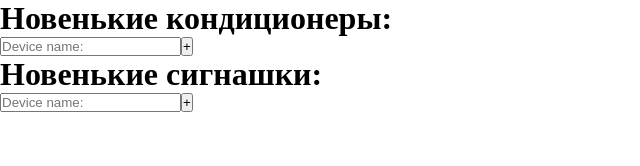
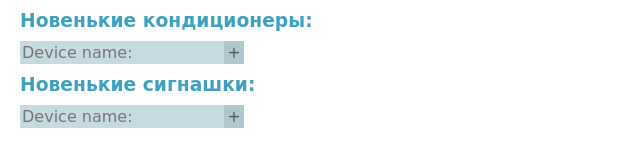
Before and after one commit to victoria-cloud/smartHouse1, a website with bundled scripts: page index.html in a window 1280 px wide. Shown: the whole page, without its empty margins (0-640 px from the left). Built offline with nearby package versions, Linux system fonts and the light colour scheme.

Commit message:
add style.css

```diff
--- a/script.js
+++ b/script.js
@@ -39,10 +39,12 @@ class View {
         this._airCondInput = document.createElement("input");
         this._airCondInput.type = "text";
         this._airCondInput.placeholder = "Device name:";
+        this._airCondInput.className = "inputForName";
 
         const addAirCondButton = document.createElement("button");
         addAirCondButton.type = "button";
         addAirCondButton.innerText = "+";
+        addAirCondButton.className = "addButton";
         addAirCondButton.addEventListener(
             "click",
             this._addAirCondButtonHandler()
@@ -65,10 +67,12 @@ class View {
         this._alarmInput = document.createElement("input");
         this._alarmInput.type = "text";
         this._alarmInput.placeholder = "Device name:";
+        this._alarmInput.className = "inputForName";
 
         const addAlarmButton = document.createElement("button");
         addAlarmButton.type = "button";
         addAlarmButton.innerText = "+";
+        addAlarmButton.className = "addButton";
         addAlarmButton.addEventListener("click", this._addAlarmHandler());
 
         this._alarmList = document.createElement("ol");
--- a/style.css
+++ b/style.css
@@ -4,7 +4,55 @@
 }
 
 h3 {
+    font-family: cursive, fantasy, sans-serif;
+    color: #3FA1BF;
+    margin: 10px 20px;
+}
 
-    font-stretch: condensed;
-    font-size: 200%;
+.inputForName,
+.addButton {
+    padding: 0;
+    border: none;
+    font: inherit;
+    color: inherit;
+    font-family: cursive;
+    display: inline-block;
+    text-decoration: none;
+    color: #4E5A5E;
+    background-color: #C6DAE1;
+    padding: 2px;
 }
+
+.inputForName {
+    margin-left: 20px;
+}
+
+.addButton {
+    width: 20px;
+    background-color: #B0C7CD;
+}
+
+ol {
+    margin-left: 20px;
+    list-style: none;
+    counter-reset: my-counter;
+
+}
+
+li {
+    counter-increment: my-counter;
+}
+
+ol li::before {
+    content: counter(my-counter);
+    color: #4E5A5E;
+    background-color: #C6DAE1;
+    width: 20px;
+    height: 20px;
+    border-radius: 50%;
+    display: inline-block;
+    text-align: center;
+    margin: 5px 5px 0 0;
+
+
+}
```
